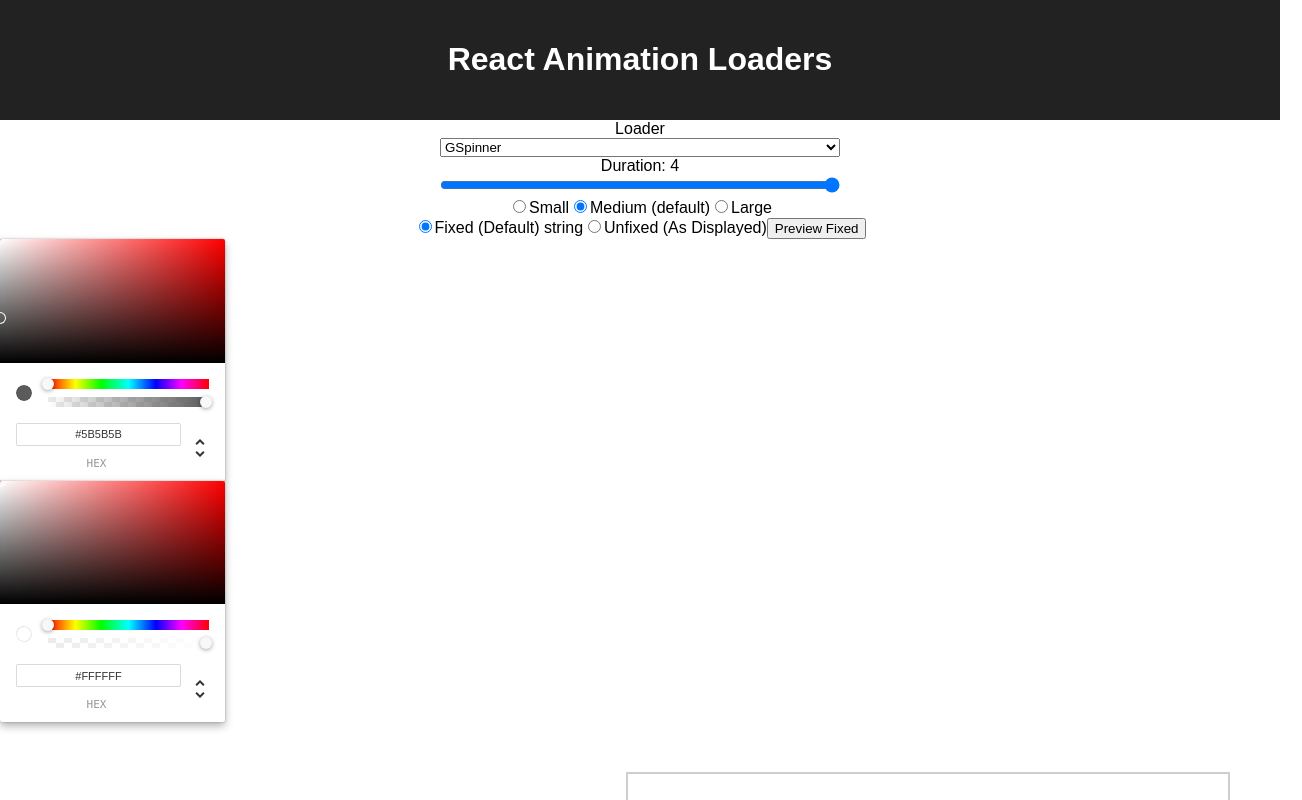
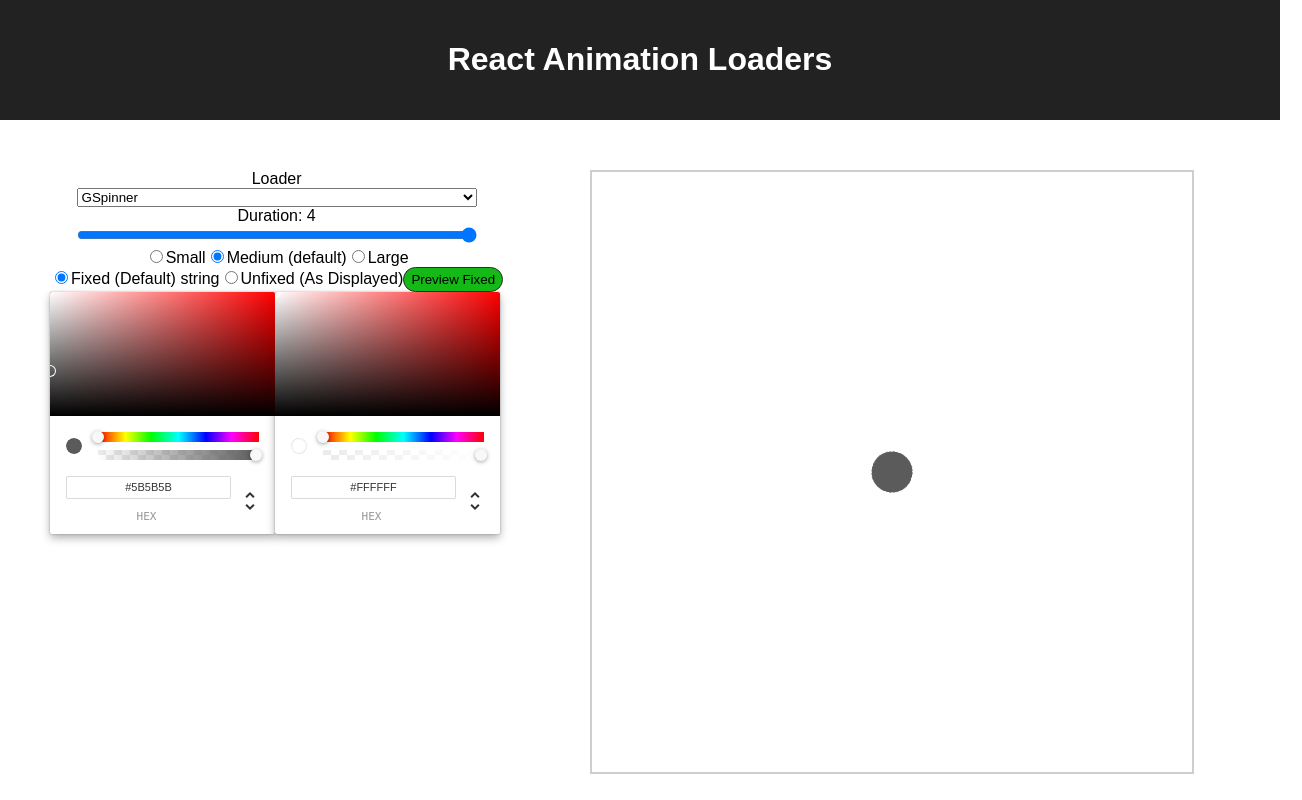
Before and after one commit to jefabrah/react-animation-loaders, a React (Create React App) app: page / in a window 1280 px wide. Shown: the top 800 px of the page, 1302 px wide, since content can reach past the window. Built offline with nearby package versions, Linux system fonts and the light colour scheme.

Commit message:
temp dev stying

```diff
--- a/src/index.css
+++ b/src/index.css
@@ -23,7 +23,8 @@ body {
   border: solid 2px #cecece;
   margin-right: 50px;
   margin-top: 50px;
-  float: right;
+  clear: both;
+  display: inline-block;
 }
 
 .loader-heading {
@@ -46,11 +47,36 @@ body {
 }
 
 
+
+
+/*
+=================
+ LOADER CONTROLS
+=================
+ */
+.controls {
+  float: left;
+  padding: 50px;
+
+}
+
+.btn-preview {
+  width: 100px;
+  height: 25px;
+  border-radius: 20px;
+  background-color: #14B917;
+  border: 1px solid #2D2B2B;
+}
+
+/* color pickers */
+.controls > .chrome-picker {
+  float: left;
+}
+
 /* loader dropdown */
 .loader-select {
   display: block;
 }
-
 #loader-select {
   width: 400px;
 }
@@ -59,12 +85,6 @@ body {
 .duration-label {
   display: block;
 }
-
 #duration-slider {
   width: 400px;
 }
-
-/* Color Pickers */
-.App > .chrome-picker {
-  float: left;
-}
```
